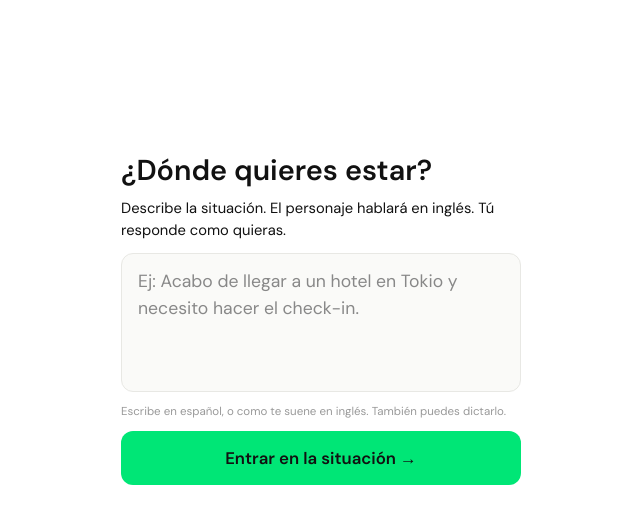
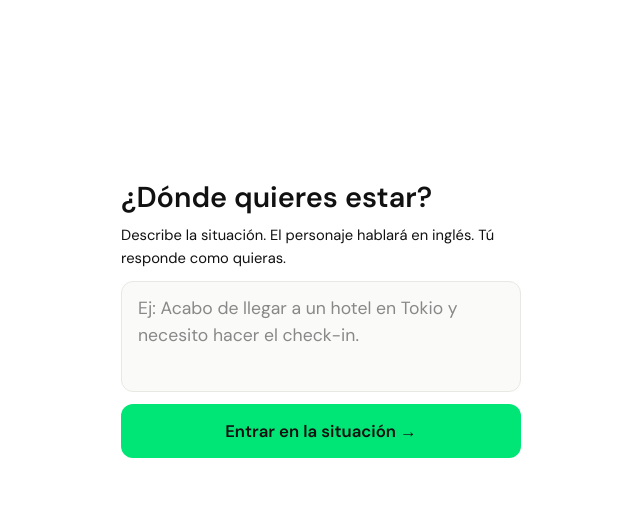
Before and after one commit to sergiofernandezalcala-crypto/liveit, a plain HTML site: page index.html in a window 1280 px wide. Shown: the part 169-692 px from the top of the page, without its empty margins (319-959 px from the left). Drawn offline with Linux system fonts and the light colour scheme.

Commit message:
Update index.html

```diff
--- a/index.html
+++ b/index.html
@@ -556,9 +556,9 @@ textarea.sit-input::placeholder { color: #888; }
   <div class="setup-main">
     <div class="setup-label">¿Dónde quieres estar?</div>
     <div class="setup-hint">Describe la situación. El personaje hablará en inglés. Tú responde como quieras.</div>
-    <textarea class="sit-input" id="sit-input" rows="4"
+    <textarea class="sit-input" id="sit-input" rows="3"
       placeholder="Ej: Acabo de llegar a un hotel en Tokio y necesito hacer el check-in." oninput="autoResizeSit(this)"></textarea>
-    <div id="lang-hint-setup" style="font-size:0.72rem;color:var(--ink3);"></div>
+
 
     <button class="btn-go" onclick="startExperience()">Entrar en la situación →</button>
     <div id="recent-situations" style="display:none;margin-top:1.5rem;"></div>
```
